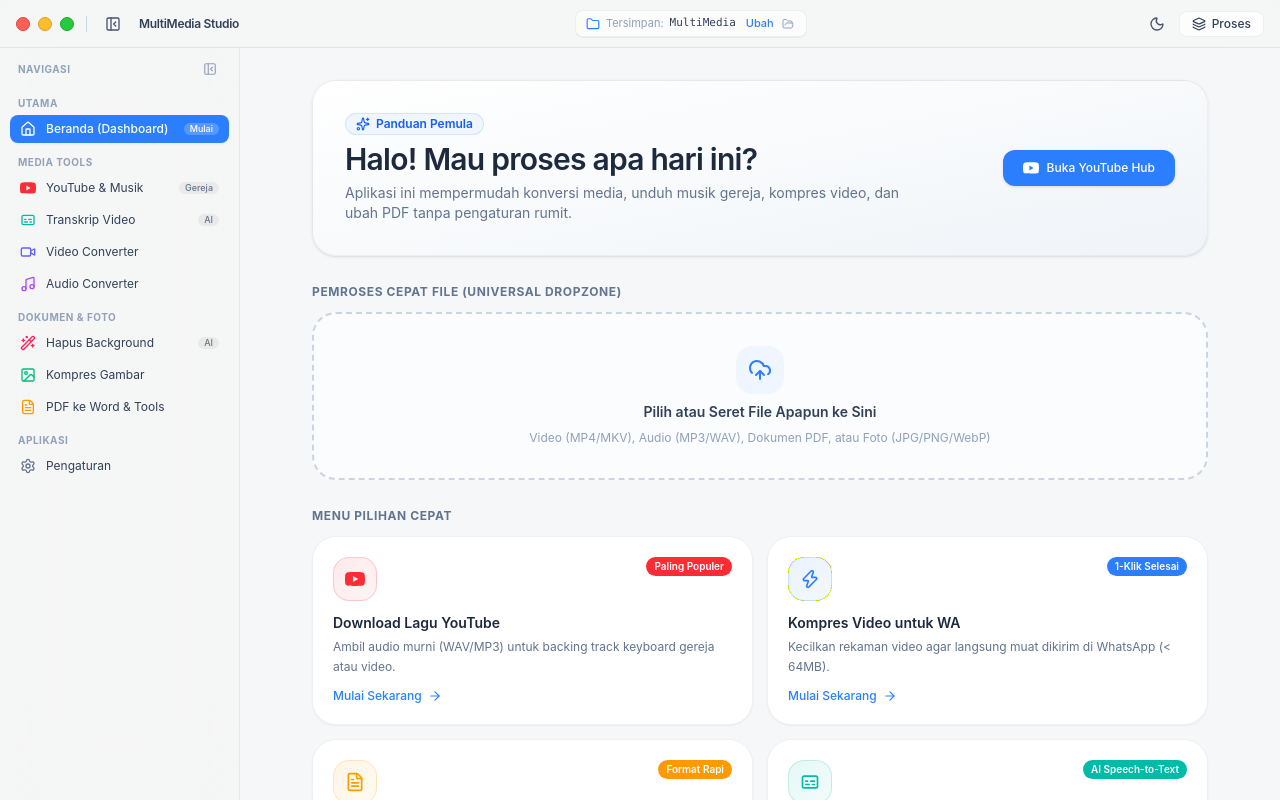
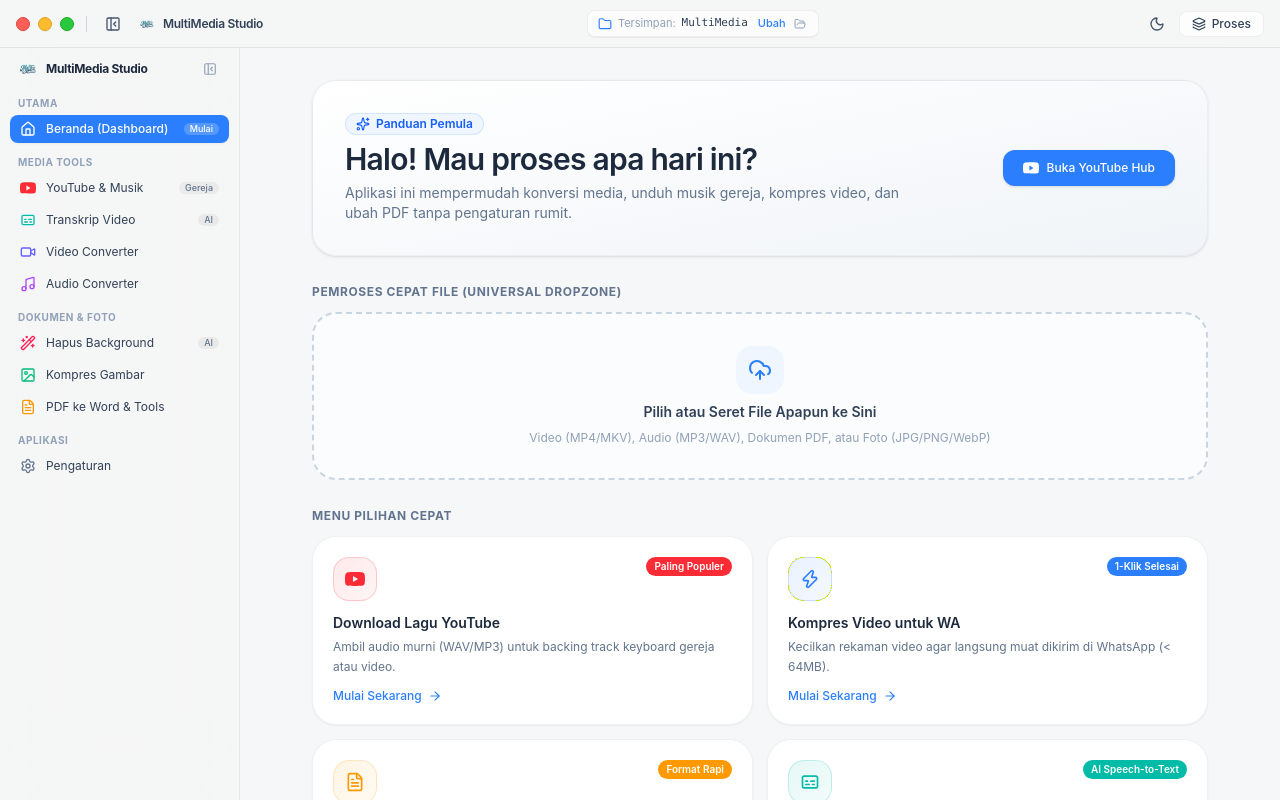
Before and after one commit to mikepakpahan/multimedia, a React (Vite) app: page / in a window 1280 px wide. Built offline with nearby package versions, Linux system fonts and the light colour scheme.

Commit message:
feat(branding): update productName to MultiMedia Studio and embed official logo into installer and app UI

```diff
--- a/index.html
+++ b/index.html
@@ -2,7 +2,7 @@
 <html lang="id">
   <head>
     <meta charset="UTF-8" />
-    <link rel="icon" type="image/svg+xml" href="/vite.svg" />
+    <link rel="icon" type="image/png" href="/logo.png" />
     <meta name="viewport" content="width=device-width, initial-scale=1.0" />
     <title>MultiMedia Studio</title>
     <link rel="preconnect" href="https://fonts.googleapis.com">
--- a/src-tauri/tauri.conf.json
+++ b/src-tauri/tauri.conf.json
@@ -1,6 +1,6 @@
 {
   "$schema": "https://schema.tauri.app/config/2",
-  "productName": "multimedia",
+  "productName": "MultiMedia Studio",
   "version": "0.1.0",
   "identifier": "com.multimedia.fidel",
   "build": {
@@ -30,7 +30,8 @@
     "targets": "all",
     "windows": {
       "nsis": {
-        "installMode": "both"
+        "installMode": "both",
+        "installerIcon": "icons/icon.ico"
       }
     },
     "resources": [
--- a/src/components/MacTitlebar.tsx
+++ b/src/components/MacTitlebar.tsx
@@ -174,12 +174,15 @@ export const MacTitlebar: React.FC<MacTitlebarProps> = ({
         </button>
 
         {/* App Label */}
-        <span
-          data-tauri-drag-region
-          className="text-xs font-semibold text-slate-700 dark:text-neutral-300 hidden sm:inline tracking-tight cursor-default"
-        >
-          MultiMedia Studio
-        </span>
+        <div data-tauri-drag-region className="flex items-center gap-2 hidden sm:flex cursor-default select-none">
+          <img src="/logo.png" alt="Logo" className="w-4 h-4 object-contain shrink-0 drop-shadow-xs" />
+          <span
+            data-tauri-drag-region
+            className="text-xs font-semibold text-slate-700 dark:text-neutral-300 tracking-tight cursor-default"
+          >
+            MultiMedia Studio
+          </span>
+        </div>
       </div>
 
       {/* Center: Draggable Area with Output Folder Pill */}
--- a/src/components/Sidebar.tsx
+++ b/src/components/Sidebar.tsx
@@ -118,11 +118,16 @@ export const Sidebar: React.FC<SidebarProps> = ({
       {/* Top Header / Navigation Sections */}
       <div className="p-2.5 space-y-3 overflow-y-auto overflow-x-hidden">
         {/* Sidebar Header with Toggle button */}
-        <div className={`flex items-center pb-1 ${isCollapsed ? 'justify-center' : 'justify-between px-2'}`}>
-          {!isCollapsed && (
-            <span className="text-[10px] font-bold text-slate-400 dark:text-neutral-500 tracking-wider">
-              NAVIGASI
-            </span>
+        <div className={`flex items-center pb-1 ${isCollapsed ? 'flex-col gap-2' : 'justify-between px-2'}`}>
+          {!isCollapsed ? (
+            <div className="flex items-center gap-2">
+              <img src="/logo.png" alt="Logo" className="w-5 h-5 object-contain shrink-0" />
+              <span className="text-xs font-bold text-slate-800 dark:text-neutral-100 tracking-tight">
+                MultiMedia Studio
+              </span>
+            </div>
+          ) : (
+            <img src="/logo.png" alt="Logo" className="w-5 h-5 object-contain mx-auto" />
           )}
           <button
             onClick={onToggleCollapse}
```
Also changed, not shown: public/logo.png (added), 1 other file (tests, documents, lock files or other folders).
